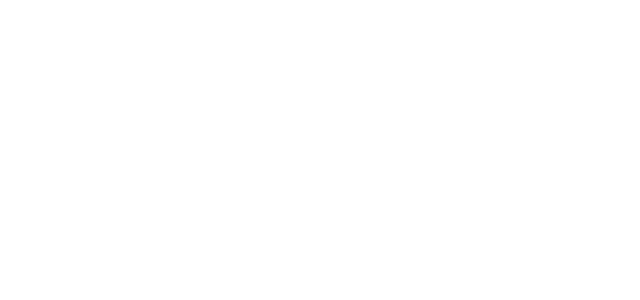
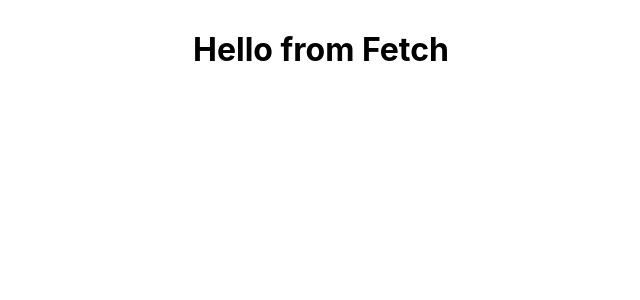
Before and after one commit to vikhulei/test_fetch_users, a React (Create React App) app: page / in a window 1280 px wide. Shown: the top 300 px of the page, without its empty margins (319-959 px from the left). Built offline with nearby package versions, Linux system fonts and the light colour scheme.

Commit message:
Counter created, fetch started

```diff
--- a/src/App.js
+++ b/src/App.js
@@ -1,12 +1,15 @@
-import React from 'react';
+import React, {useState} from 'react';
 import './App.css';
+import Counter from "./components/Counter"
+import Fetch from "./components/Fetch"
 
 
 const App = () => {
+  const [init, setInit] = useState(2)
 
 return (
   <div className="App">
-
+    <Fetch />
   </div>
 )
 
--- /dev/null
+++ b/src/components/Counter.js
@@ -0,0 +1,20 @@
+import React from "react"
+import {useState} from "react"
+
+
+const Counter = ({init}) => {
+const [counter, setCounter] = useState(Number(init))
+
+const decrement = () => {
+    setCounter(counter - 1)
+}
+
+return <div>
+    <button onClick={(() => {setCounter(counter + 1)})}>+</button>
+    <h1>The Counter is {counter}</h1>
+    <button onClick = {decrement}>-</button>
+</div>
+
+}
+
+export default Counter
--- /dev/null
+++ b/src/components/Fetch.js
@@ -0,0 +1,15 @@
+import React, {useState} from "react"
+
+
+const Fetch = () => {
+
+const [fetchedData, setFetchedData] = useState()
+
+
+
+    return <div>
+        <h1>Hello from Fetch</h1>
+    </div>
+}
+
+export default Fetch
```
